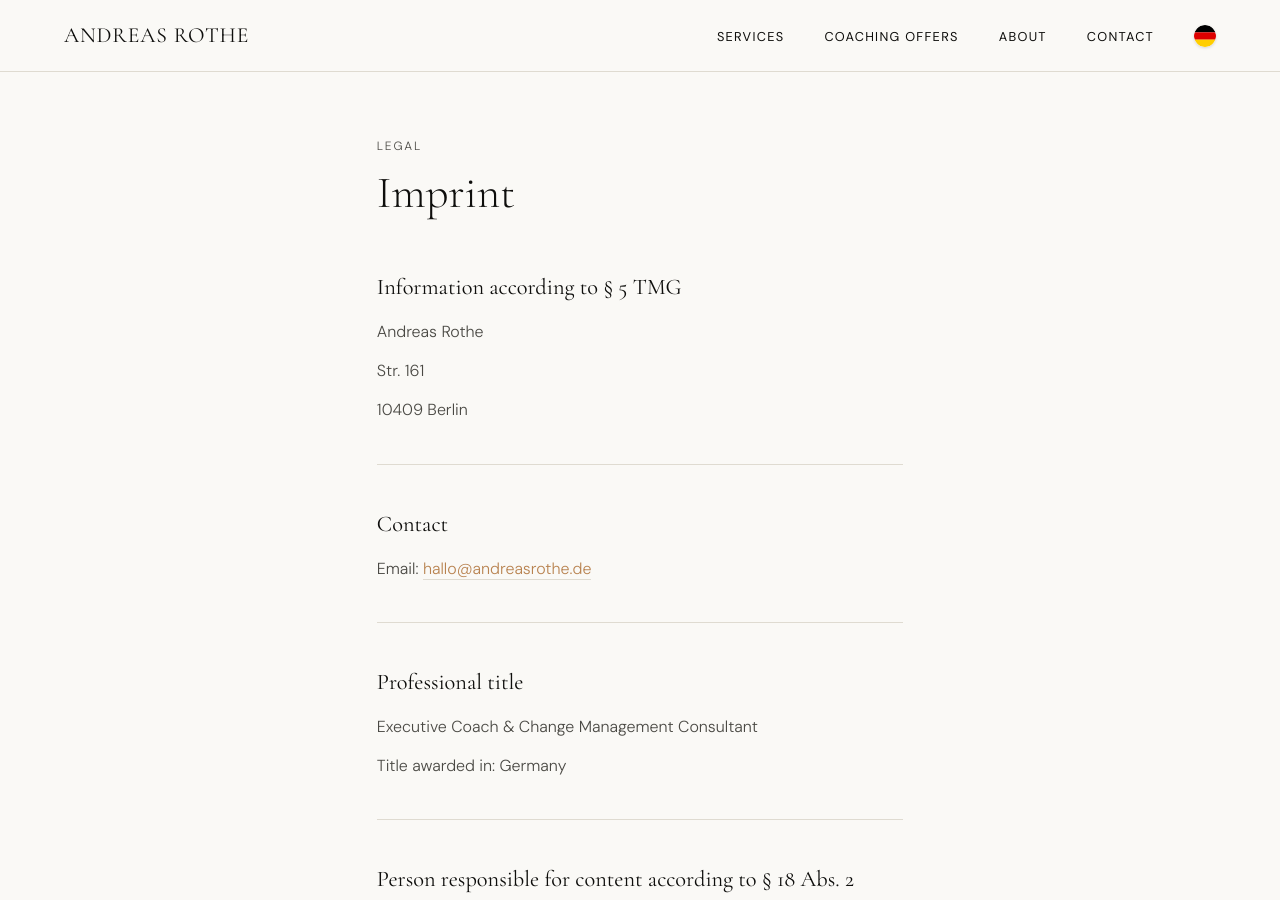
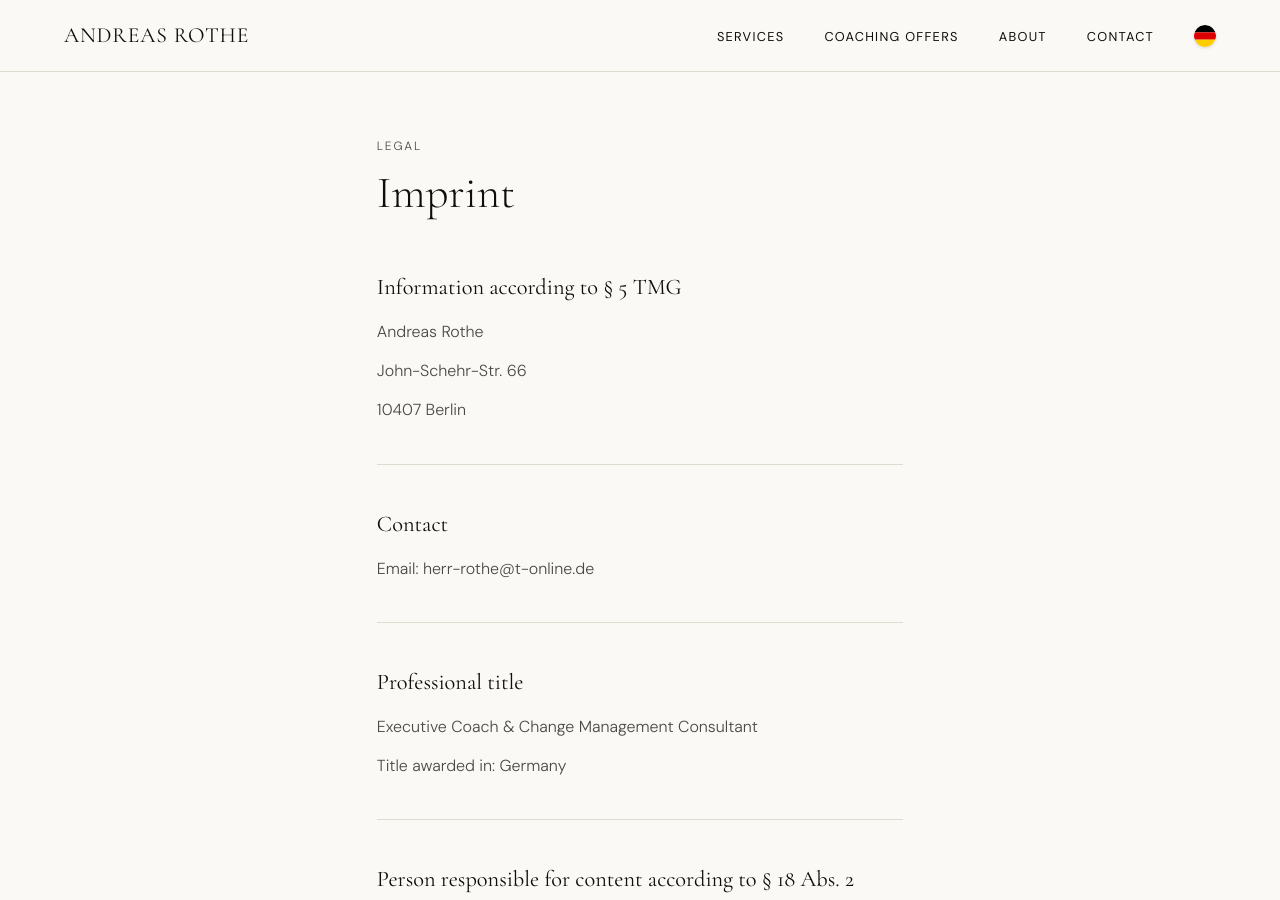
Before and after one commit to arothe161/andreasrothe, a Jekyll site: the page built from en/impressum.html, in a window 1280 px wide and 900 px high. Built offline with Jekyll 4.4.1, drawn with Linux system fonts in a browser that asks for light colours.

Commit message:
Update contact information in impressum.html

```diff
--- a/en/impressum.html
+++ b/en/impressum.html
@@ -12,13 +12,13 @@ extra_head: |
 
 <h2>Information according to § 5 TMG</h2>
 <p>Andreas Rothe</p>
-<p>Str. 161</p>
-<p>10409 Berlin</p>
+<p>John-Schehr-Str. 66</p>
+<p>10407 Berlin</p>
 
 <div class="divider"></div>
 
 <h2>Contact</h2>
-<p>Email: <a href="mailto:hallo@andreasrothe.de">hallo@andreasrothe.de</a></p>
+<p>Email: herr-rothe@t-online.de</a></p>
 
 <div class="divider"></div>
 
```
